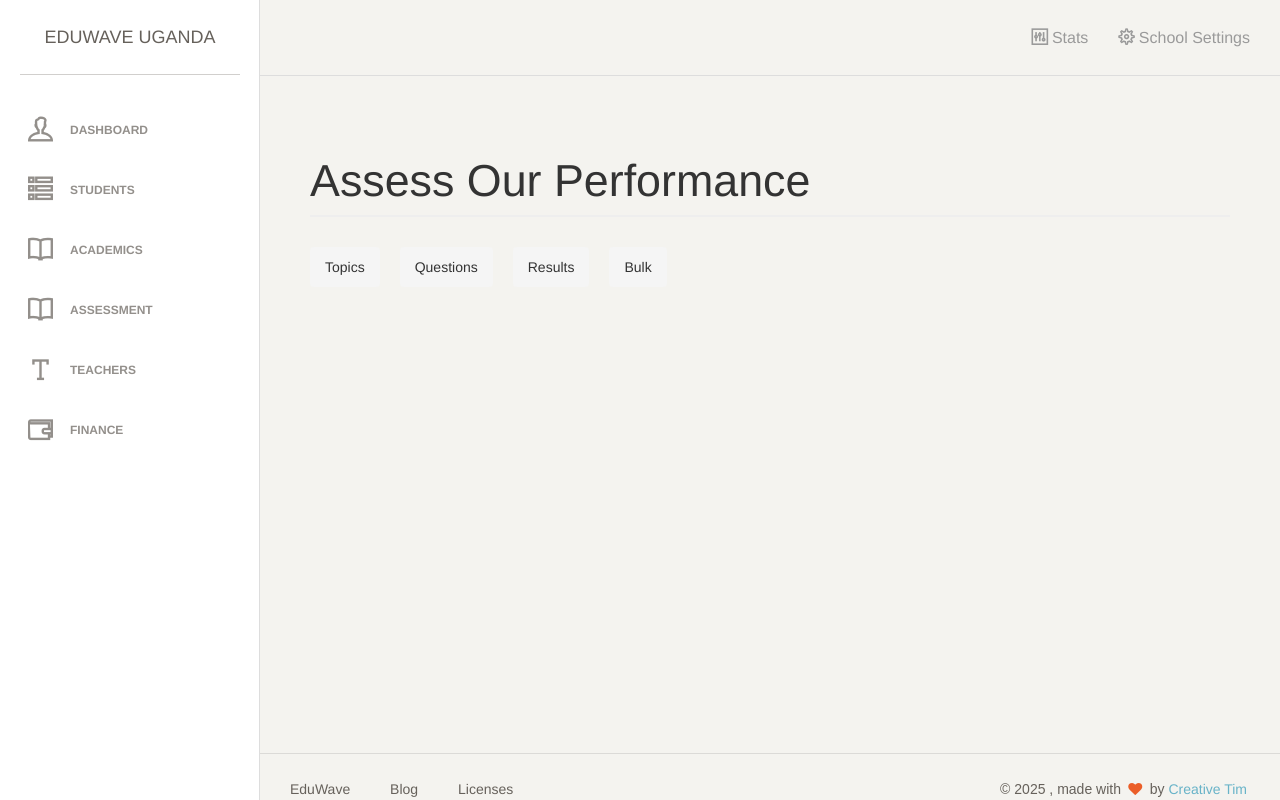
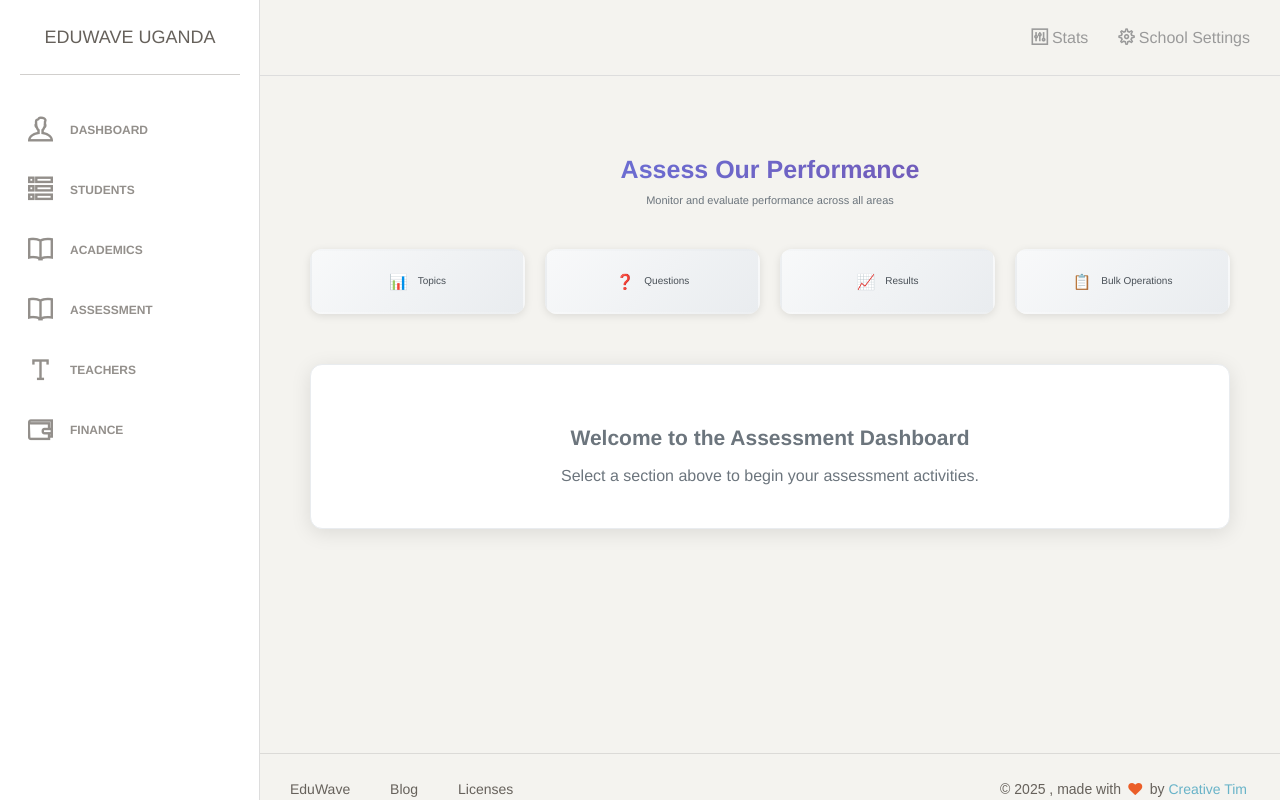
Before and after one commit to Digital-Chronicles/educwave, a Django app: page /assessment/ in a window 1280 px wide. Run offline with Django 5.2, Linux system fonts and the light colour scheme; data comes from the database, SQL or seed files in the repository; both versions use the stored data as it was after the commit; some libraries are stand-ins or nearby versions; some web fonts are replaced.

Commit message:
modified the topics

```diff
--- a/assessment/templates/assess.html
+++ b/assessment/templates/assess.html
@@ -1,26 +1,62 @@
 {% extends "base.html" %}
+
+{% block title %}Assessment Dashboard{% endblock %}
 
 {% block content %}
 <div class="assessment-container">
+  <header class="assessment-header">
     <h1 class="assessment-title">Assess Our Performance</h1>
+    <p class="assessment-subtitle">Monitor and evaluate performance across all areas</p>
+  </header>
 
-  <div class="assessment-navigation">
-    <nav>
+  <nav class="assessment-navigation" aria-label="Assessment sections">
     <ul class="nav-links">
-        <li><a href="/assessment/all/topics/" class="nav-link">Topics</a></li>
-        <li><a href="/assessment/record/question/" class="nav-link">Questions</a></li>
-        <li><a href="/assessment/results" class="nav-link">Results</a></li>
-        <li><a href="/assessment/bulk" class="nav-link">Bulk</a></li>
+      <li>
+        <a href="/assessment/all/topics/" class="nav-link" aria-describedby="topics-desc">
+          <span class="nav-icon">📊</span>
+          <span class="nav-text">Topics</span>
+        </a>
+        <span id="topics-desc" class="sr-only">View all assessment topics</span>
+      </li>
+      <li>
+        <a href="/assessment/record/question/" class="nav-link" aria-describedby="questions-desc">
+          <span class="nav-icon">❓</span>
+          <span class="nav-text">Questions</span>
+        </a>
+        <span id="questions-desc" class="sr-only">Record new questions</span>
+      </li>
+      <li>
+        <a href="/assessment/results" class="nav-link" aria-describedby="results-desc">
+          <span class="nav-icon">📈</span>
+          <span class="nav-text">Results</span>
+        </a>
+        <span id="results-desc" class="sr-only">View assessment results</span>
+      </li>
+      <li>
+        <a href="/assessment/bulk" class="nav-link" aria-describedby="bulk-desc">
+          <span class="nav-icon">📋</span>
+          <span class="nav-text">Bulk Operations</span>
+        </a>
+        <span id="bulk-desc" class="sr-only">Perform bulk operations</span>
+      </li>
+    </ul>
+  </nav>
 
-    </nav>
+  <main class="assessment-content">
+    <div class="content-placeholder">
+      <h4>Welcome to the Assessment Dashboard</h4>
+      <p>Select a section above to begin your assessment activities.</p>
     </div>
 
-  <!-- Commented section preserved from original -->
-  <!-- <div>
+    <!-- Preserved commented section for future grading functionality -->
+    <!--
+    <div class="grading-section">
       {% for grade in grading %}
-      {{ grade.grade_name }}
+        <div class="grade-item">{{ grade.grade_name }}</div>
       {% endfor %}
-  </div> -->
+    </div>
+    -->
+  </main>
 </div>
 
 <style>
@@ -28,42 +64,173 @@
     max-width: 1200px;
     margin: 0 auto;
     padding: 20px;
+    font-family: -apple-system, BlinkMacSystemFont, 'Segoe UI', Roboto, sans-serif;
+  }
+
+  .assessment-header {
+    text-align: center;
+    margin-bottom: 40px;
   }
 
   .assessment-title {
-    color: #333;
-    margin-bottom: 30px;
-    border-bottom: 2px solid #eee;
-    padding-bottom: 10px;
+    color: #2c3e50;
+    font-size: 2.5rem;
+    font-weight: 700;
+    margin-bottom: 10px;
+    background: linear-gradient(135deg, #667eea 0%, #764ba2 100%);
+    -webkit-background-clip: text;
+    -webkit-text-fill-color: transparent;
+    background-clip: text;
+  }
+
+  .assessment-subtitle {
+    color: #6c757d;
+    font-size: 1.1rem;
+    margin-bottom: 0;
   }
 
   .assessment-navigation {
-    margin-bottom: 40px;
+    margin-bottom: 50px;
   }
 
   .nav-links {
-    display: flex;
+    display: grid;
+    grid-template-columns: repeat(auto-fit, minmax(200px, 1fr));
+    gap: 20px;
     list-style: none;
     padding: 0;
     margin: 0;
   }
 
-  .nav-links li {
-    margin-right: 20px;
+  .nav-link {
+    display: flex;
+    align-items: center;
+    justify-content: center;
+    gap: 10px;
+    padding: 20px 15px;
+    background: linear-gradient(135deg, #f8f9fa 0%, #e9ecef 100%);
+    color: #495057;
+    text-decoration: none;
+    border-radius: 12px;
+    transition: all 0.3s ease;
+    border: 2px solid transparent;
+    box-shadow: 0 2px 8px rgba(0, 0, 0, 0.1);
+    font-weight: 500;
+  }
+
+  .nav-link:hover {
+    background: linear-gradient(135deg, #667eea 0%, #764ba2 100%);
+    color: white;
+    transform: translateY(-2px);
+    box-shadow: 0 4px 15px rgba(102, 126, 234, 0.3);
+  }
+
+  .nav-link:focus {
+    outline: none;
+    border-color: #667eea;
+    box-shadow: 0 0 0 3px rgba(102, 126, 234, 0.2);
+  }
+
+  .nav-icon {
+    font-size: 1.5rem;
+  }
+
+  .nav-text {
+    font-size: 1rem;
+  }
+
+  .assessment-content {
+    background: white;
+    border-radius: 12px;
+    padding: 30px;
+    box-shadow: 0 4px 20px rgba(0, 0, 0, 0.1);
+    border: 1px solid #e9ecef;
+  }
+
+  .content-placeholder {
+    text-align: center;
+    color: #6c757d;
+  }
+
+  .content-placeholder h2 {
+    color: #495057;
+    margin-bottom: 15px;
+  }
+
+  .sr-only {
+    position: absolute;
+    width: 1px;
+    height: 1px;
+    padding: 0;
+    margin: -1px;
+    overflow: hidden;
+    clip: rect(0, 0, 0, 0);
+    white-space: nowrap;
+    border: 0;
+  }
+
+  /* Responsive design */
+  @media (max-width: 768px) {
+    .assessment-container {
+      padding: 15px;
+    }
+
+    .assessment-title {
+      font-size: 2rem;
+    }
+
+    .nav-links {
+      grid-template-columns: 1fr;
+      gap: 15px;
     }
 
     .nav-link {
-    display: inline-block;
-    padding: 10px 15px;
-    background-color: #f5f5f5;
-    color: #333;
-    text-decoration: none;
-    border-radius: 4px;
-    transition: background-color 0.3s ease;
+      padding: 15px 10px;
+    }
+
+    .assessment-content {
+      padding: 20px;
+    }
+  }
+
+  @media (max-width: 480px) {
+    .assessment-title {
+      font-size: 1.8rem;
+    }
+
+    .nav-link {
+      flex-direction: column;
+      gap: 5px;
+    }
+  }
+
+  /* Dark mode support */
+  @media (prefers-color-scheme: dark) {
+    .assessment-container {
+      background-color: #1a1a1a;
+      color: #e0e0e0;
+    }
+
+    .assessment-title {
+      background: linear-gradient(135deg, #8b94ff 0%, #9c88ff 100%);
+      -webkit-background-clip: text;
+      background-clip: text;
+      -webkit-text-fill-color: transparent;
+    }
+
+    .nav-link {
+      background: linear-gradient(135deg, #2d3748 0%, #4a5568 100%);
+      color: #e0e0e0;
     }
 
     .nav-link:hover {
-    background-color: #e0e0e0;
+      background: linear-gradient(135deg, #667eea 0%, #764ba2 100%);
+    }
+
+    .assessment-content {
+      background: #2d3748;
+      border-color: #4a5568;
+    }
   }
 </style>
 {% endblock %}
```
Also changed, not shown: educwave/settings.py (+13 -13 lines), db.sqlite3, 1 other file. Lines whose indentation alone changed are shown as unchanged.
